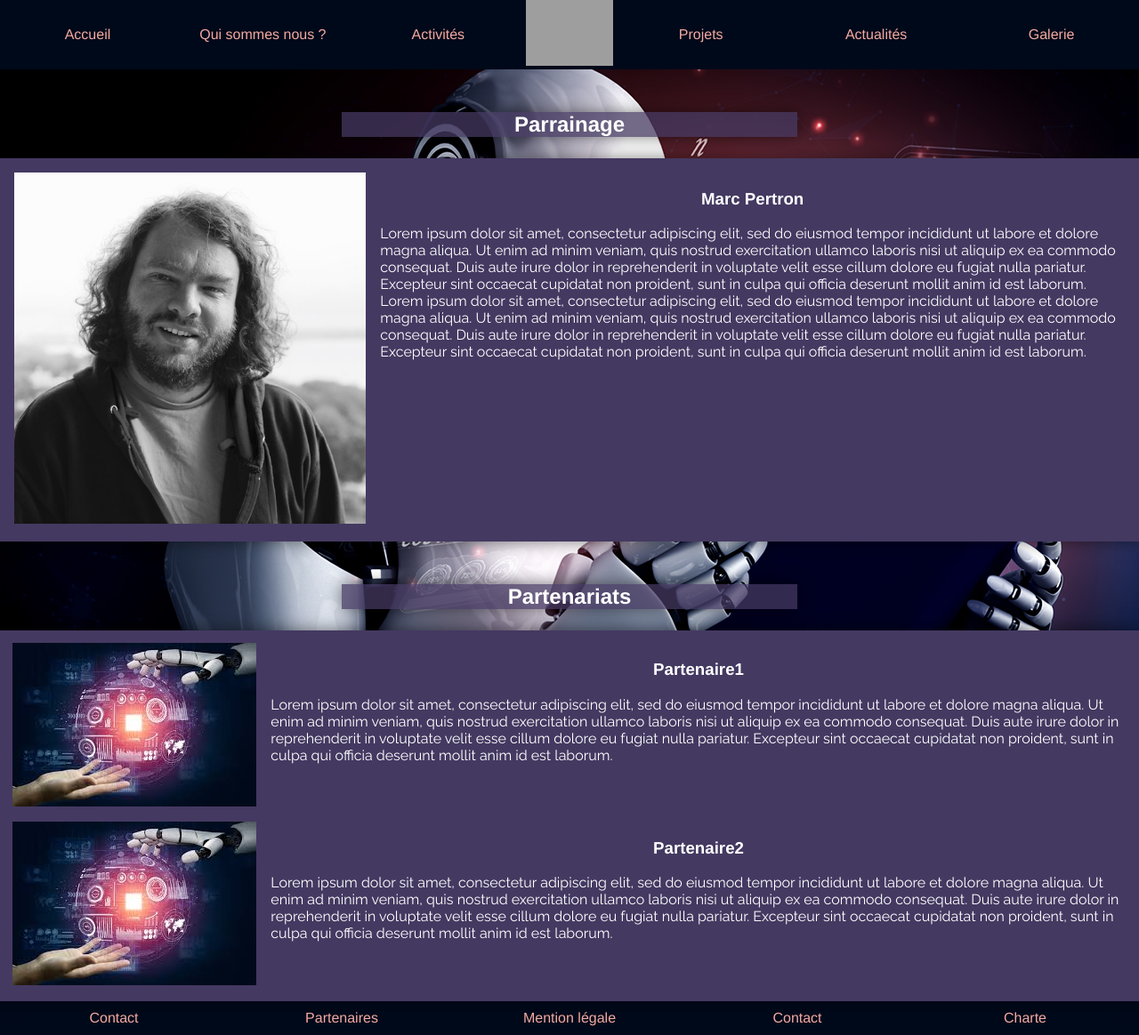
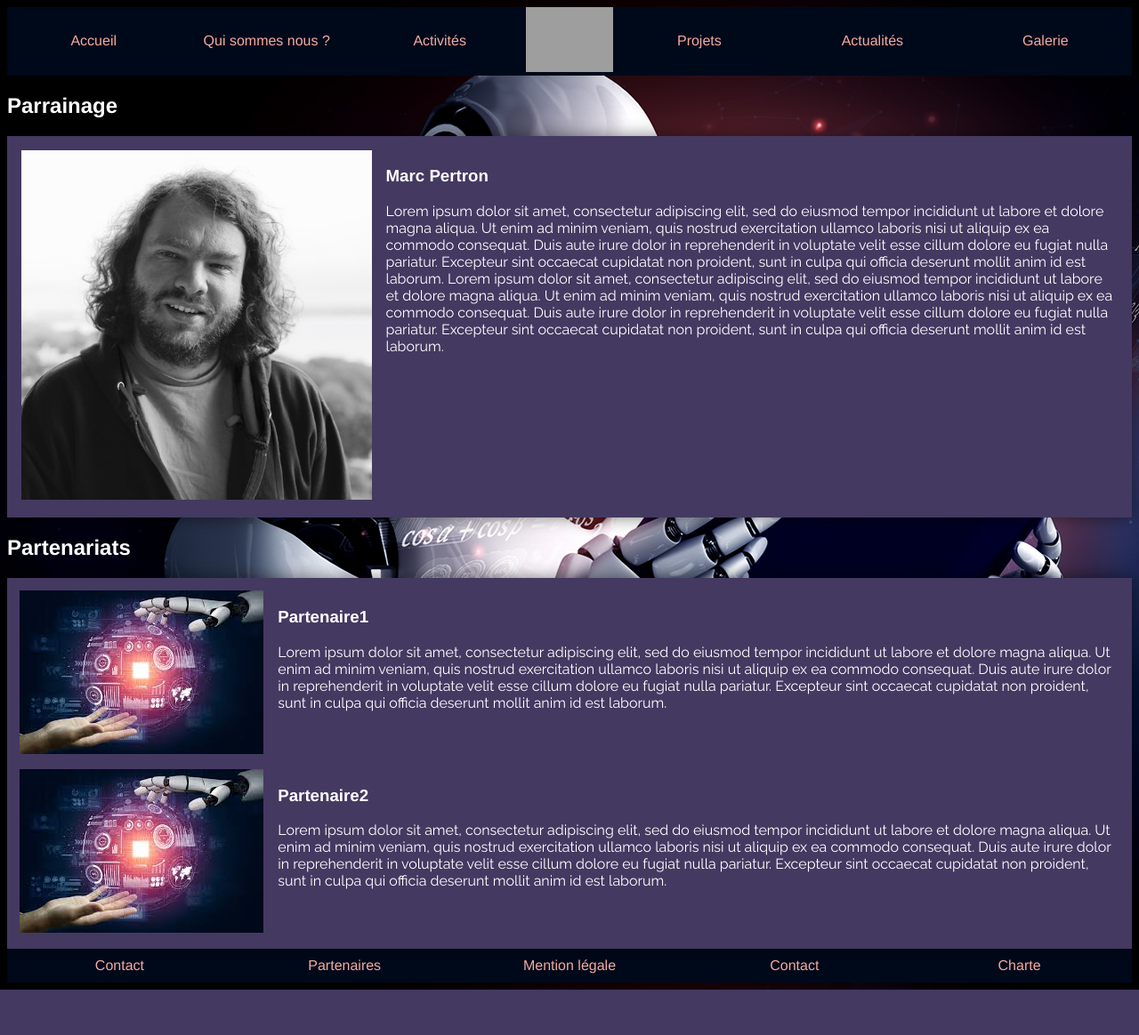
Before and after one commit to Loodiie/Projet-site-asso, a PHP site: page /partenariat.html in a window 1280 px wide. Shown: the whole page at 89% size. After the commit the page ends 1113 px from the top, so only its background shows below. Run offline with PHP 8.4, Linux system fonts and the light colour scheme; grey boxes are pictures that could not be loaded.

Commit message:
mis a jour car créa body.css

```diff
--- a/partenariat.css
+++ b/partenariat.css
@@ -1,14 +1,11 @@
 /*code css pour page Parrainage/partenariat*/
-body{
-    margin: 0;
-}
 
 .vertical {
     display:flex;
     flex-flow: column nowrap;
 }
 
-.title h2 {
+.title h1 {
         display: block;
         margin: auto;
         margin-top: 2em;
@@ -53,7 +50,7 @@ body{
     padding: auto;
 }
 
-.text h3 {
+.text h2 {
     text-align: center;
 }
 
@@ -61,14 +58,3 @@ body{
     width: 95%;
     padding-left: 1em;
 }
-
-/*#parrain{
-    width: 100%;
-    background-color:rgb(68,57,97);
-    display: block;
-    content: center;
-    margin: auto;
-    margin-top: 1em;
-    box-shadow: 0px 0px 18px 0px rgba(0, 0, 0, 0.5);
-    padding: 0.5%;
-}*/
```
